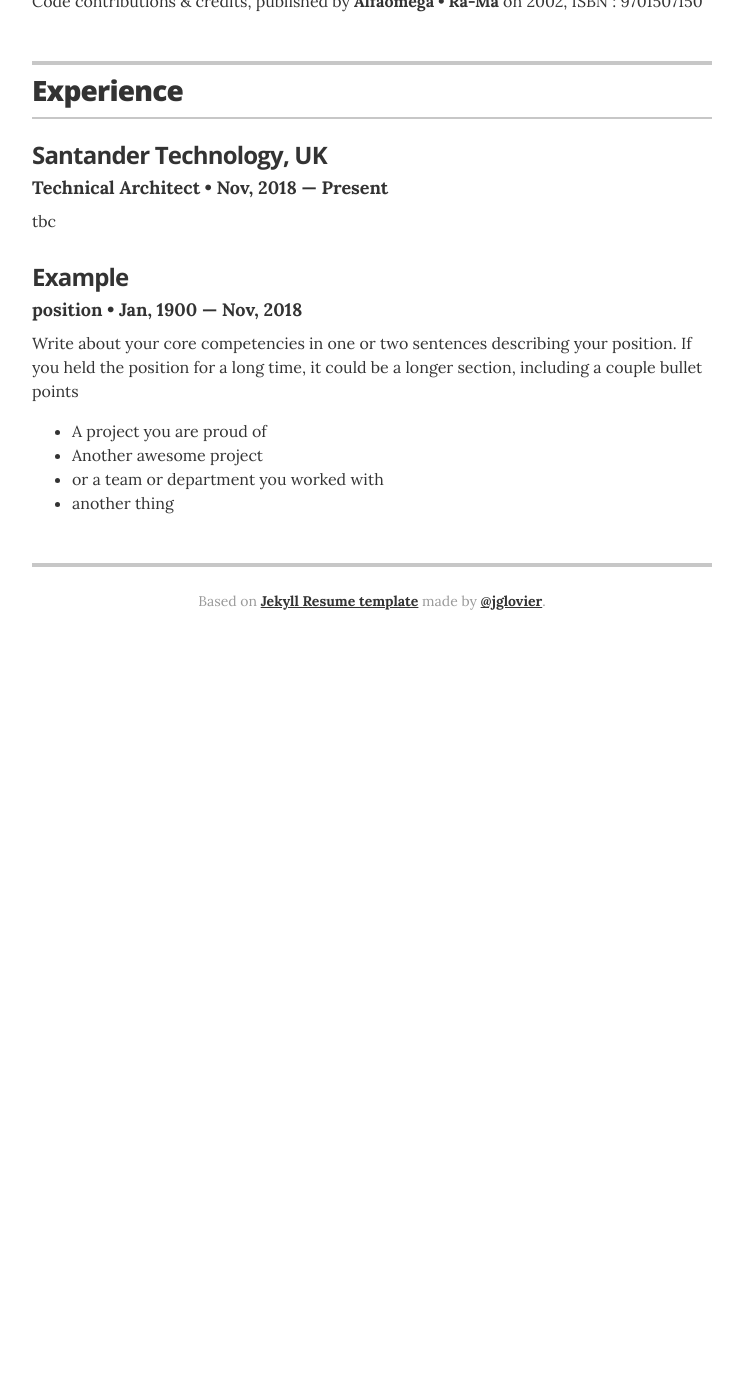
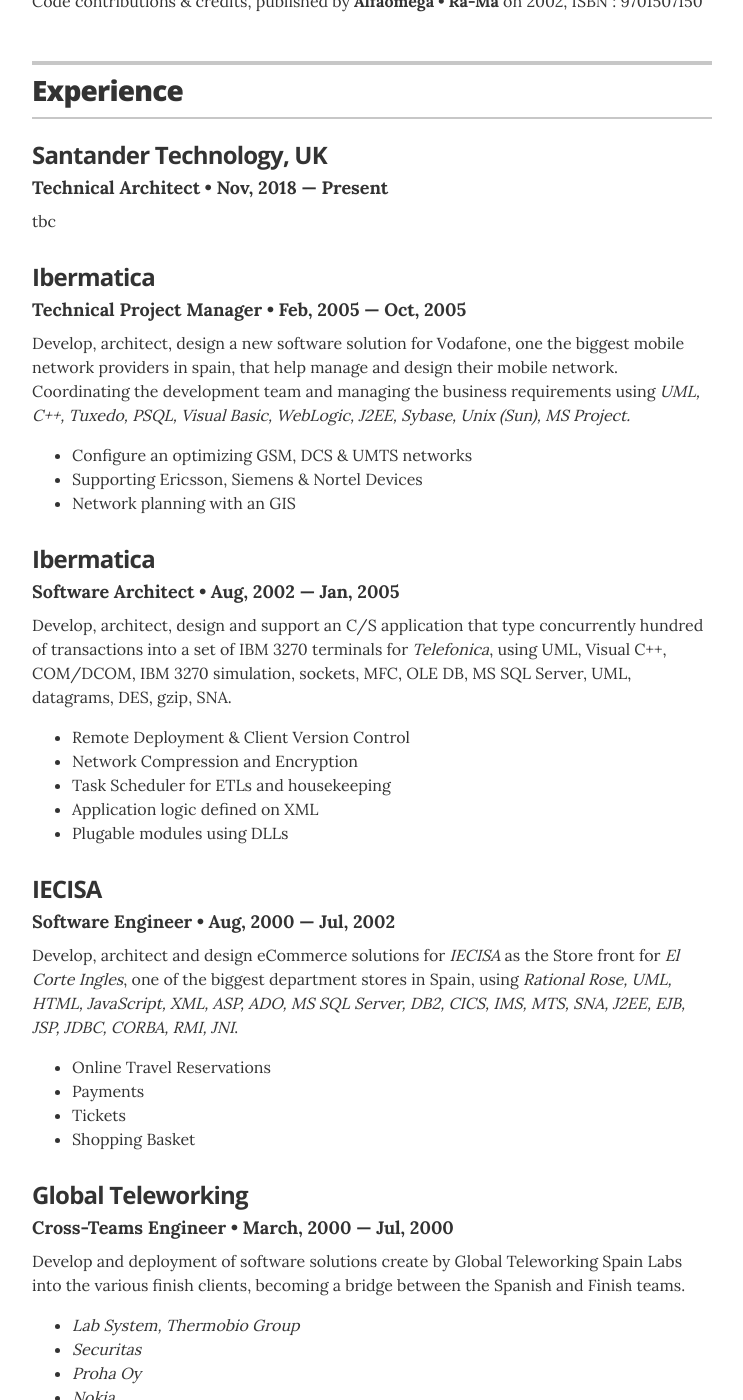
Before and after one commit to juan-medina/cv, a Jekyll site: the page built from index.html, in a window 1280 px wide and 1400 px high, scrolled down 1468 px. Shown: the whole window, without its empty margins (268-1011 px from the left). Built offline with Jekyll 4.4.1, drawn with Linux system fonts in a browser that asks for light colours; before the commit the page ends 2128 px from its top, so only the background shows below that; some of the changed text lies outside the part shown.

Commit message:
adding experience until Oct, 2005

```diff
--- a/_data/experience.yml
+++ b/_data/experience.yml
@@ -4,15 +4,116 @@
   position: Technical Architect
   duration: Nov, 2018 &mdash; Present
   summary: tbc
-# Example
-- company: Example
-  position: position
-  duration: Jan, 1900 &mdash; Nov, 2018
+
+# Technical Project Manager
+- company: Ibermatica
+  position: Technical Project Manager
+  duration: Feb, 2005 &mdash; Oct, 2005
   summary: |
-    Write about your core competencies in one or two sentences describing your position. If you held the position for a long time, it could be a longer section, including a couple bullet points
+    Develop, architect, design a new software solution for Vodafone,
+    one the biggest mobile network providers in spain, that help manage and
+    design their mobile network. Coordinating the development team
+    and managing the business requirements using <i>UML, C++, Tuxedo, PSQL,
+    Visual Basic, WebLogic, J2EE, Sybase, Unix (Sun), MS Project.</i>
     <ul class="resume-item-list">
-      <li>A project you are proud of</li>
-      <li>Another awesome project</li>
-      <li>or a team or department you worked with</li>
-      <li>another thing</li>
+      <li>Configure an optimizing GSM, DCS & UMTS networks</li>
+      <li>Supporting Ericsson, Siemens & Nortel Devices</li>
+      <li>Network planning with an GIS</li>
     </ul>
+
+# Software Architect
+- company: Ibermatica
+  position: Software Architect
+  duration: Aug, 2002 &mdash; Jan, 2005
+  summary: |
+    Develop, architect, design and support an C/S application that type concurrently hundred
+    of transactions into a set of IBM 3270 terminals for <i>Telefonica</i>,
+    using UML, Visual C++, COM/DCOM, IBM 3270 simulation, sockets, MFC, OLE DB, MS SQL Server, UML,
+    datagrams, DES, gzip, SNA.
+
+    <ul class="resume-item-list">
+      <li>Remote Deployment & Client Version Control</li>
+      <li>Network Compression and Encryption</li>
+      <li>Task Scheduler for ETLs and housekeeping</li>
+      <li>Application logic defined on XML</li>
+      <li>Plugable modules using DLLs</li>
+    </ul>
+
+# Software Engineer
+- company: IECISA
+  position: Software Engineer
+  duration: Aug, 2000 &mdash; Jul, 2002
+  summary: |
+    Develop, architect and design eCommerce solutions for <i>IECISA</i> as the Store front for <i>El Corte Ingles</i>, one of the biggest department stores in Spain,
+    using <i>Rational Rose, UML, HTML, JavaScript, XML, ASP, ADO, MS SQL Server, DB2, CICS, IMS, MTS, SNA, J2EE, EJB, JSP, JDBC, CORBA, RMI, JNI</i>.
+    <ul class="resume-item-list">
+      <li>Online Travel Reservations</li>
+      <li>Payments</li>
+      <li>Tickets</li>
+      <li>Shopping Basket</li>
+    </ul>
+
+# Cross-Teams Engineer
+- company: Global Teleworking
+  position: Cross-Teams Engineer
+  duration: March, 2000 &mdash; Jul, 2000
+  summary: |
+    Develop and deployment of software solutions create by Global Teleworking Spain Labs
+    into the various finish clients, becoming a bridge between the Spanish and Finish teams.
+    <ul class="resume-item-list">
+      <li><i>Lab System, Thermobio Group</i></li>
+      <li><i>Securitas</i></li>
+      <li><i>Proha Oy</i></li>
+      <li><i>Nokia</i></li>
+    </ul>
+
+# Software Engineer
+- company: Global Teleworking
+  position: Software Engineer
+  duration: March, 1999 &mdash; March, 2000
+  summary: |
+    Developing applications and third party components in Helsinki, Finland, for different clients,
+    using <i>C++ Builder, Sysbase PowerBuilder, PCVS, Test Director, IIS, Visual C++, ISAPI, COM, ASP, Visual Basic, Web, WAP</i>.
+    <ul class="resume-item-list">
+      <li>Embedded Software, Drivers, and Desktop Client for <i>Lab System, Thermobio Group</i></li>
+      <li>FSB, Trade Stock Market Solution by <i>Proha Oyj</i></li>
+      <li>eMail & SMS gateway for <i>Proha Oyj</i></li>
+    </ul>
+
+# External Game Framework Engineer
+- company: True Balance
+  position: External Game Framework Engineer
+  duration: Aug, 1997 &mdash; Sep, 2004
+  summary: |
+    Game Frameworks design and development for the Gaming Software company <i>True Balance</i>,
+    with <i>Watcom C/C++</i> & <i>Visual C++</i> using <i>Win32 API</i>, <i>Direct X</i>, <i>OpenGL</i>, and <i>3dfx Glide</i>.
+    <ul class="resume-item-list">
+      <li>Data Compression and Packing</li>
+      <li>Sound Engine</li>
+      <li>Input Controller</li>
+    </ul>
+    Some of the titles that used that framework where
+    <ul class="resume-item-list">
+      <li>Cyberlaw, published by Dynamic <i>Multimedia</i></li>
+      <li>War Times, published by <i>Strategic First</i></li>
+      <li>Karting Racing, self-published by <i>True Balance</i></li>
+    </ul>
+
+# Publishers Engagement
+- company: True Balance
+  position: Publishers Engagement
+  duration: Aug, 1997 &mdash; Nov, 1998
+  summary: |
+    Marketing and Publisher Engagement for the Gaming Software company <i>True Balance</i> during the 1997 & 1998 <i>ECTS</i>, European Computer Trade Show,
+
+# Freelancer
+- company: Freelancer
+  position: SMEs Solutions Engineer
+  duration: Aug, 1994 &mdash; Jan, 1996
+  summary: |
+    Design, develop & support custom solutions for SMEs using <i>Cobol</i>, <i>dBase</i>, <i>Clipper</i> & <i>Delphi</i>.
+    <ul class="resume-item-list">
+      <li>Inventory Management</li>
+      <li>Video Rentals</li>
+      <li>Shares Trading</li>
+    </ul>
--- a/_layouts/resume.html
+++ b/_layouts/resume.html
@@ -252,6 +252,8 @@
       {% endif %}
 
       <footer class="page-footer">
+        <p class="footer-line">For an up-to-date version of this resume visit <a href="https://juan-medina.com/cv">https://juan-medina.com/cv</a></p>
+        <br/>
         <p class="footer-line">Based on <a href="https://github.com/jglovier/resume-template">Jekyll Resume template</a> made by <a href="http://twitter.com/jglovier">@jglovier</a>.</p>
       </footer>
 
```
Also changed, not shown: 1 other file.
